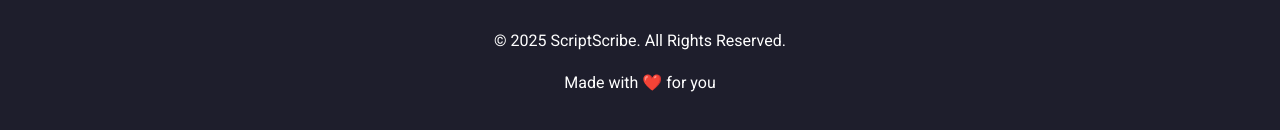
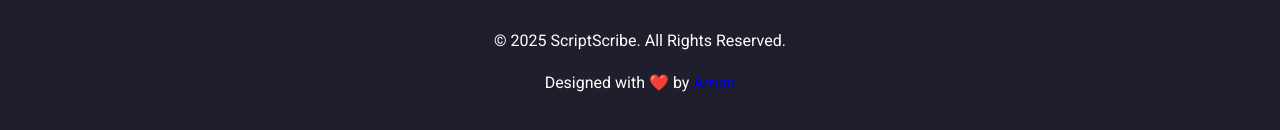
Before and after one commit to amankumarcodes/ScriptScribe, a plain HTML site: page index.html in a window 1280 px wide. Shown: the part 2229-2359 px from the top of the page. Drawn offline with nearby package versions, Linux system fonts and the light colour scheme; a script that the page names is missing.

Commit message:
change in footer

```diff
--- a/index.html
+++ b/index.html
@@ -168,7 +168,7 @@
 
             <div class="copyright">
                 <p>&copy; 2025 ScriptScribe. All Rights Reserved.</p>
-                <p> Made with ❤️ for you </p>
+                <p> Designed with ❤️ by <a href="https://www.linkedin.com/in/dev-amankumar">Aman</a> </p>
             </div>
         </div>
     </footer>
```
